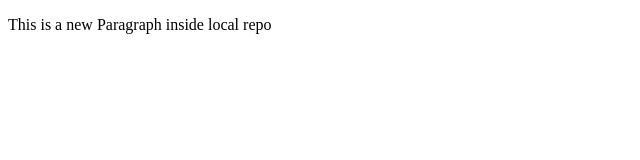
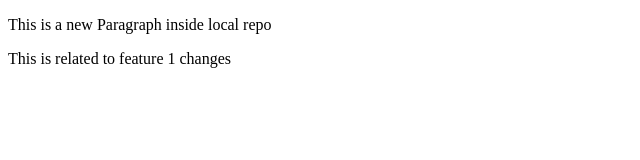
Before and after one commit to Aariz-tech/LocalRepos, a plain HTML site: page index.html in a window 1280 px wide. Shown: the whole page, without its empty margins (0-640 px from the left). Drawn offline with Linux system fonts and the light colour scheme.

Commit message:
feature 1 changes

```diff
--- a/index.html
+++ b/index.html
@@ -14,6 +14,7 @@
     </head>
     <body>
         <p>This is a new Paragraph inside local repo</p>
+        <p>This is related to feature 1 changes</p>
         <!--[if lt IE 7]>
             <p class="browsehappy">You are using an <strong>outdated</strong> browser. Please <a href="#">upgrade your browser</a> to improve your experience.</p>
         <![endif]-->
```
